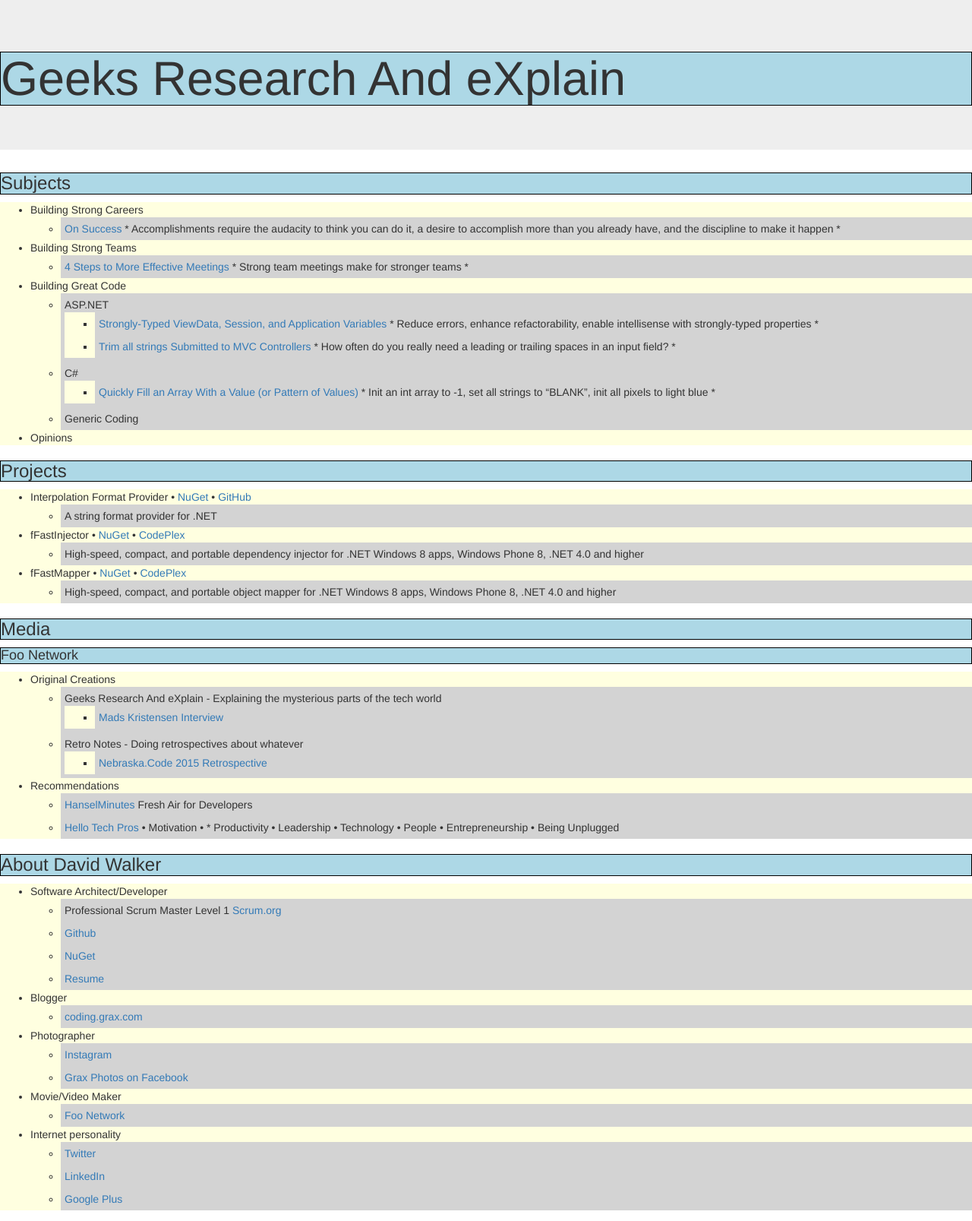
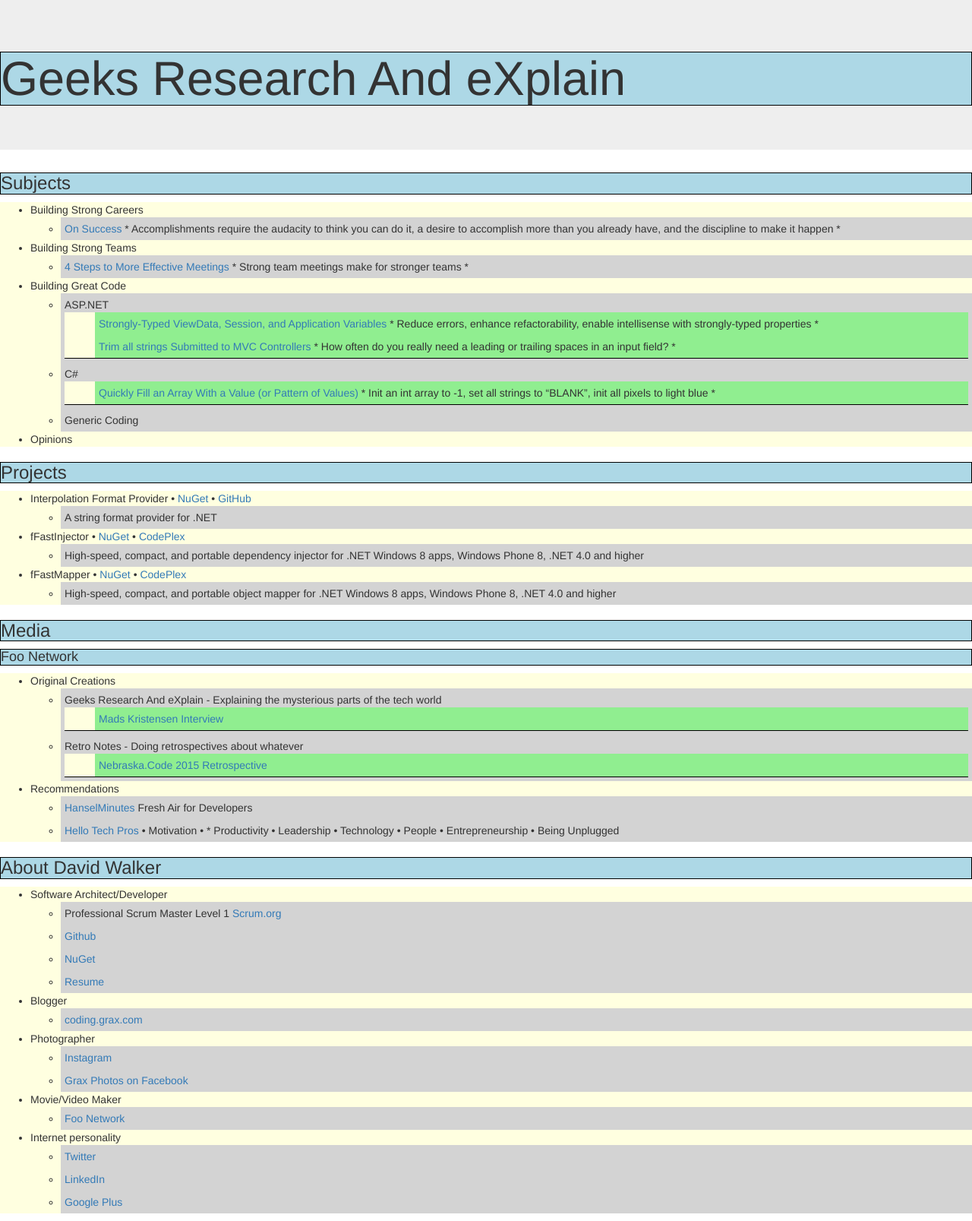
Before and after one commit to Grax32/Grax32.github.io, a Jekyll site: the page built from index.md, in a window 1280 px wide. Shown: the whole page at 76% size. Built offline with Jekyll 4.4.1, drawn with Linux system fonts in a browser that asks for light colours.

Commit message:
more css

```diff
--- a/stylesheets/home.css
+++ b/stylesheets/home.css
@@ -7,11 +7,19 @@ ul ul {
     border: 0 none;
 }
 
+ul ul ul {
+    border-bottom: 1px solid black;
+}
+
 ul ul li {
     background-color: lightgray;
     padding: 5px;
 }
 
+ul ul ul li {
+    background-color: lightgreen;
+    list-style-type: none;
+}
 
 
 h1,h2,h3,h4,h5,h6{
```
